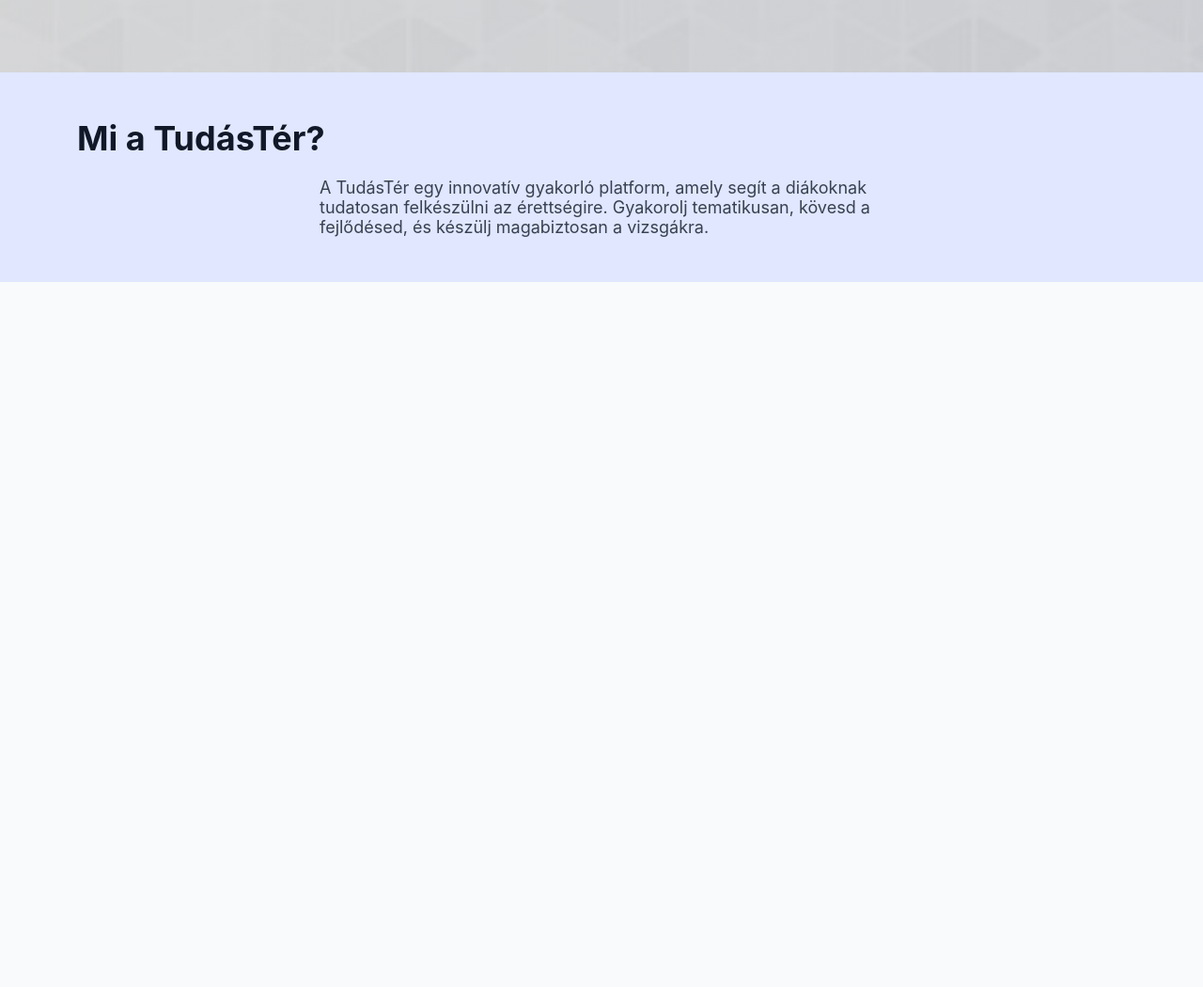
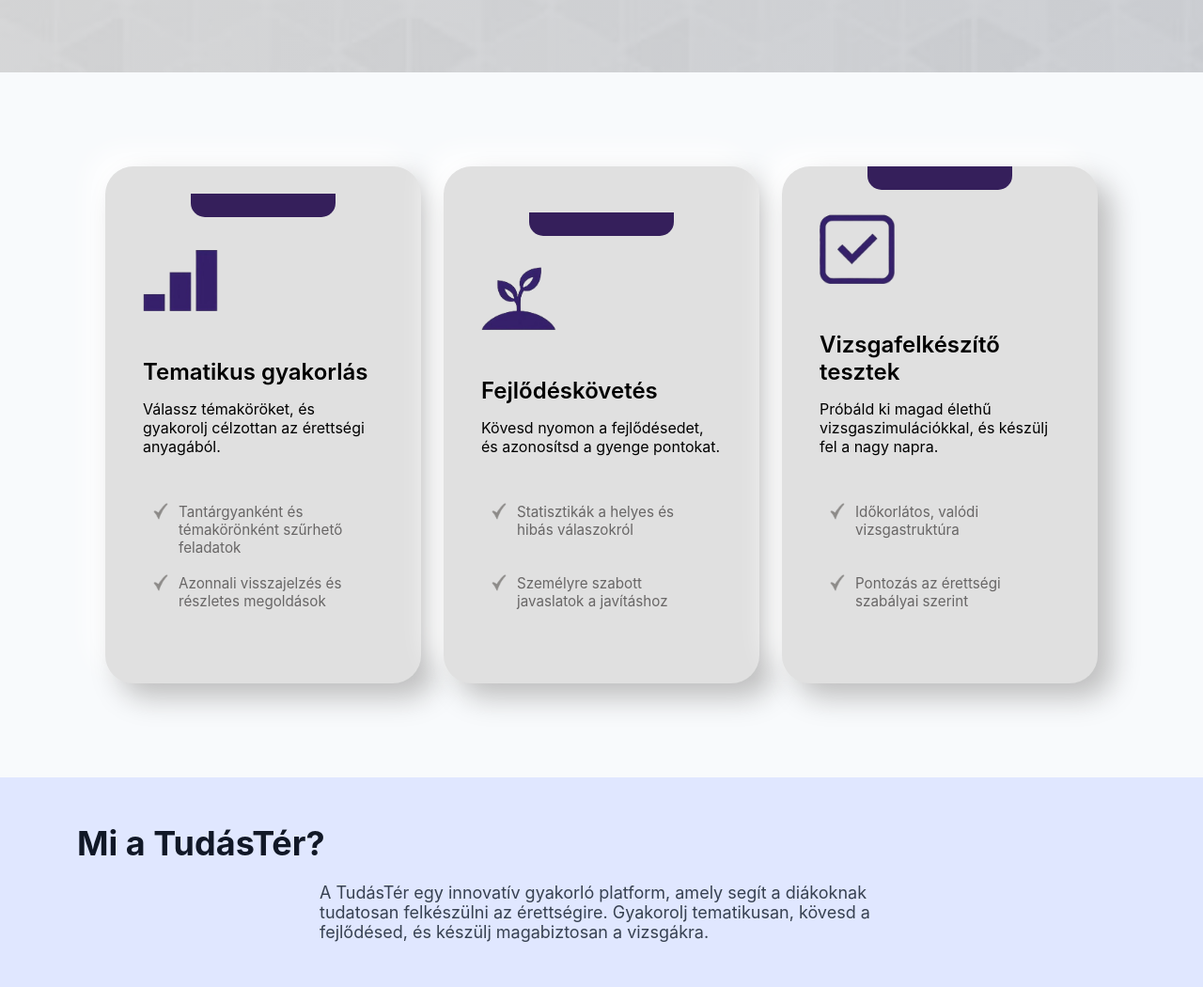
Before and after one commit to bartahunor/projectselfmade, a website: page Public/homepage.html in a window 1280 px wide. Shown: the part 723-1773 px from the top of the page at 94% size. Before the commit the page ends 1023 px from the top, so only its background shows below. Drawn offline with nearby package versions, Linux system fonts and the light colour scheme; no server answers.

Commit message:
features on homepage

```diff
--- a/Public/homepage.html
+++ b/Public/homepage.html
@@ -42,7 +42,50 @@
                 </div>
 
             </section>
-            <section class="about-app py-5">
+           <section class="features">
+                <div class="container">
+                    <div class="row g-4">
+                        <div class="col-md-4">
+                            <div class="feature-card">
+                                <div class="card-border-top"></div>
+                                <img src="/Pictures/practice.png" alt="">
+                                <h3>Tematikus gyakorlás</h3>
+                                <p>Válassz témaköröket, és gyakorolj célzottan az érettségi anyagából.</p>
+                                <ul class="feature-details">
+                                    <li><img src="/Pictures/checkmark.png" alt=""> Tantárgyanként és témakörönként szűrhető feladatok</li>
+                                    <li><img src="/Pictures/checkmark.png" alt=""> Azonnali visszajelzés és részletes megoldások</li>
+                                </ul>
+                            </div>
+                        </div>
+                        <div class="col-md-4">
+                            <div class="feature-card">
+                                <div class="card-border-top"></div>
+                                <img src="/Pictures/growth.png" alt="">
+                                <h3>Fejlődéskövetés</h3>
+                                <p>Kövesd nyomon a fejlődésedet, és azonosítsd a gyenge pontokat.</p>
+                                <ul class="feature-details">
+                                    <li><img src="/Pictures/checkmark.png" alt=""> Statisztikák a helyes és hibás válaszokról</li>
+                                    <li><img src="/Pictures/checkmark.png" alt=""> Személyre szabott javaslatok a javításhoz</li>
+                                </ul>
+                            </div>
+                        </div>
+                        <div class="col-md-4">
+                            <div class="feature-card">
+                                <div class="card-border-top"></div>
+                                <img src="/Pictures/tests.png" alt="">
+                                <h3>Vizsgafelkészítő tesztek</h3>
+                                <p>Próbáld ki magad élethű vizsgaszimulációkkal, és készülj fel a nagy napra.</p>
+                                <ul class="feature-details">
+                                    <li><img src="/Pictures/checkmark.png" alt=""> Időkorlátos, valódi vizsgastruktúra</li>
+                                    <li><img src="/Pictures/checkmark.png" alt=""> Pontozás az érettségi szabályai szerint</li>
+                                </ul>
+                            </div>
+                        </div>
+                    </div>
+                </div>
+
+           </section>
+           <section class="about-app py-5">
                 <div class="container text-center">
                     <h2>Mi a TudásTér?</h2>
                     <p class="lead mt-3">
--- a/Public/style.css
+++ b/Public/style.css
@@ -123,3 +123,74 @@
     font-size: 18px;
     color: #374151;
 }
+
+/* HUnor feature cards*/
+.features{
+    padding: 100px;
+    width: 100%;
+    height: auto;
+}
+.feature-card {
+     height: 100%;
+    width: auto;
+    padding: 40px;
+    padding-top: 0;
+    border-radius: 30px;
+    background: #e0e0e0;
+    box-shadow: 15px 15px 30px #bebebe,
+             -15px -15px 30px #ffffff;
+    display: flex;
+    flex-direction: column;
+    align-items: baseline;
+    transition: 0.3s ease;
+}
+
+.feature-card:hover {
+    transform: translateY(-3px);
+    box-shadow: 0 15px 35px rgba(57, 58, 138, 0.5);
+}
+
+.feature-card .card-border-top {
+    width: 60%;
+    height: 25px;
+    background: #351F5B;
+    margin: auto;
+    border-radius: 0px 0px 15px 15px;
+    margin-bottom: 20px;
+}
+
+.feature-card img {
+    width: 80px;
+    height: 80px;
+    margin-bottom: 50px;
+}
+
+.feature-card h3 {
+    font-size: 1.5rem;
+    font-weight: 600;
+    margin-bottom: 15px;
+}
+
+.feature-details {
+    list-style: none;
+    padding-left: 0;
+    margin-top: 50px;
+}
+
+.feature-details li {
+    display: flex;
+    flex-direction: row;
+    align-items: center;
+    gap: 10px;
+    font-size: 0.95rem;
+    margin-bottom: 8px;
+    align-items: flex-start;
+    color: rgb(104, 102, 102);
+    padding: 0px 10px 0px 10px;
+}
+
+.feature-details img {
+    width: 18px;
+    height: 18px;
+    flex-shrink: 0;
+}
--- a/documents/jegyzetek.txt
+++ b/documents/jegyzetek.txt
@@ -1 +1,3 @@
 supabase database password: SBIffO4MQFGmd1mR
+
+üzenetek ötlet: https://uiverse.io/Cybercom682/empty-wolverine-58
```
Also changed, not shown: Public/Pictures/checkmark.png (added), Public/Pictures/growth.jpg (added), Public/Pictures/growth.png (added), Public/Pictures/practice.jpg (added), Public/Pictures/practice.png (added), Public/Pictures/tests.jpg (added), Public/Pictures/tests.png (added).
